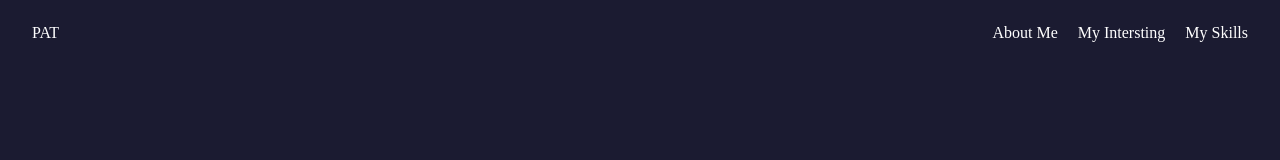
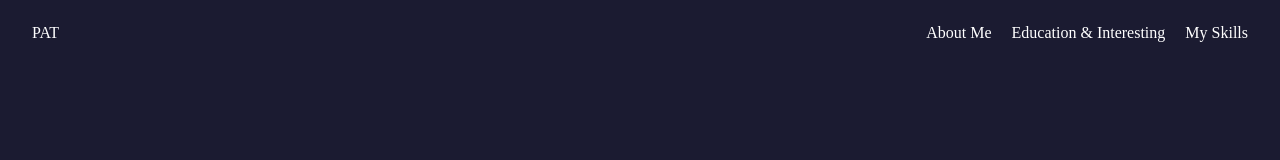
Before and after one commit to NuntapongS/my-portfolio, a React (Create React App) app: page / in a window 1280 px wide. Shown: the top 160 px of the page. Built offline with nearby package versions, Linux system fonts and the light colour scheme.

Commit message:
edit: title name in nav link

```diff
--- a/src/components/navbar.tsx
+++ b/src/components/navbar.tsx
@@ -32,13 +32,13 @@ const Navbar = () => {
           </li>
           <li className="nav-link">
             <Link
-              to="my-interesting"
+              to="education-interesting"
               spy={true}
               smooth={true}
               offset={10}
               duration={500}
             >
-              My Intersting
+              Education & Interesting
             </Link>
           </li>
           <li className="nav-link">
--- a/src/components/whoAmI.tsx
+++ b/src/components/whoAmI.tsx
@@ -30,8 +30,8 @@ const WhoAmI = () => {
           <img src={profile1} className="circle-image" alt="profile1" />
         </div>
       </div>
-      <div className="landing-2 row-reverse" id="my-interesting">
-        <div id="my-interesting" className="text-content">
+      <div className="landing-2 row-reverse" id="education-interesting">
+        <div className="text-content">
           <h2 className="title-content">
             <i className="fa-solid fa-file fa-fw fa-beat"></i>Education Record
             <i className="fa-solid fa-file fa-fw fa-beat "></i>
```
